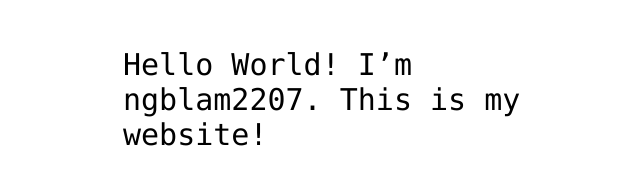
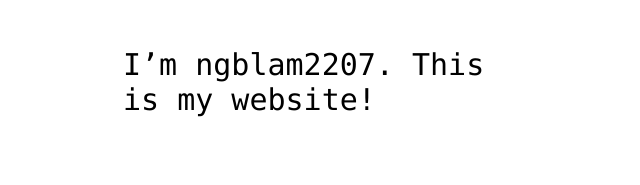
Before and after one commit to ngblam2207/ngblam.github.io, a plain HTML site: page index.html in a window 1280 px wide. Shown: the part 341-526 px from the top of the page, without its empty margins (317-957 px from the left). Drawn offline with Linux system fonts and the light colour scheme.

Commit message:
local commit

```diff
--- a/index.html
+++ b/index.html
@@ -12,7 +12,7 @@
 <img src="https://octodex.github.com/images/daftpunktocat-thomas.gif" id="octocat" alt="octocat-gif" />
 
 <!-- Change this code here by copy and pasting your template on line 15 -->
-<p>Hello World! I’m ngblam2207. This is my website!</p>
+<p>I’m ngblam2207. This is my website!</p>
 
 </body>
 </html>
```
